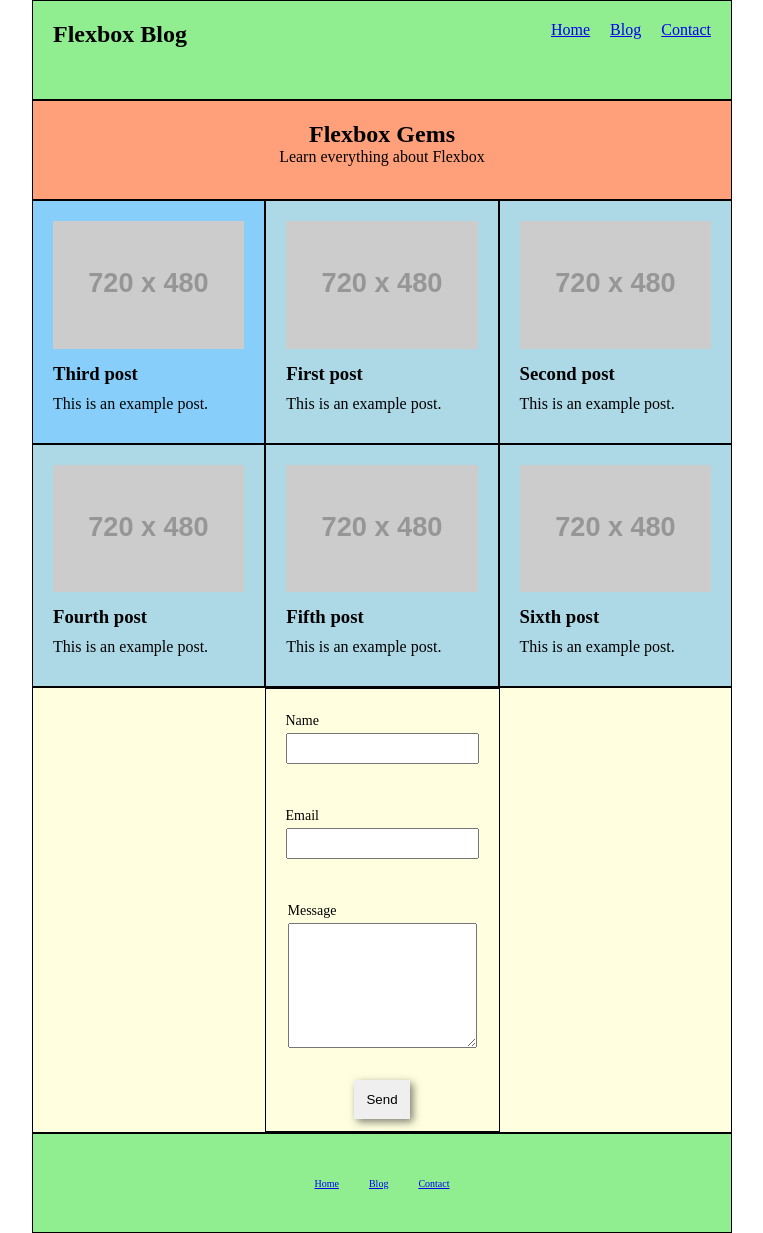
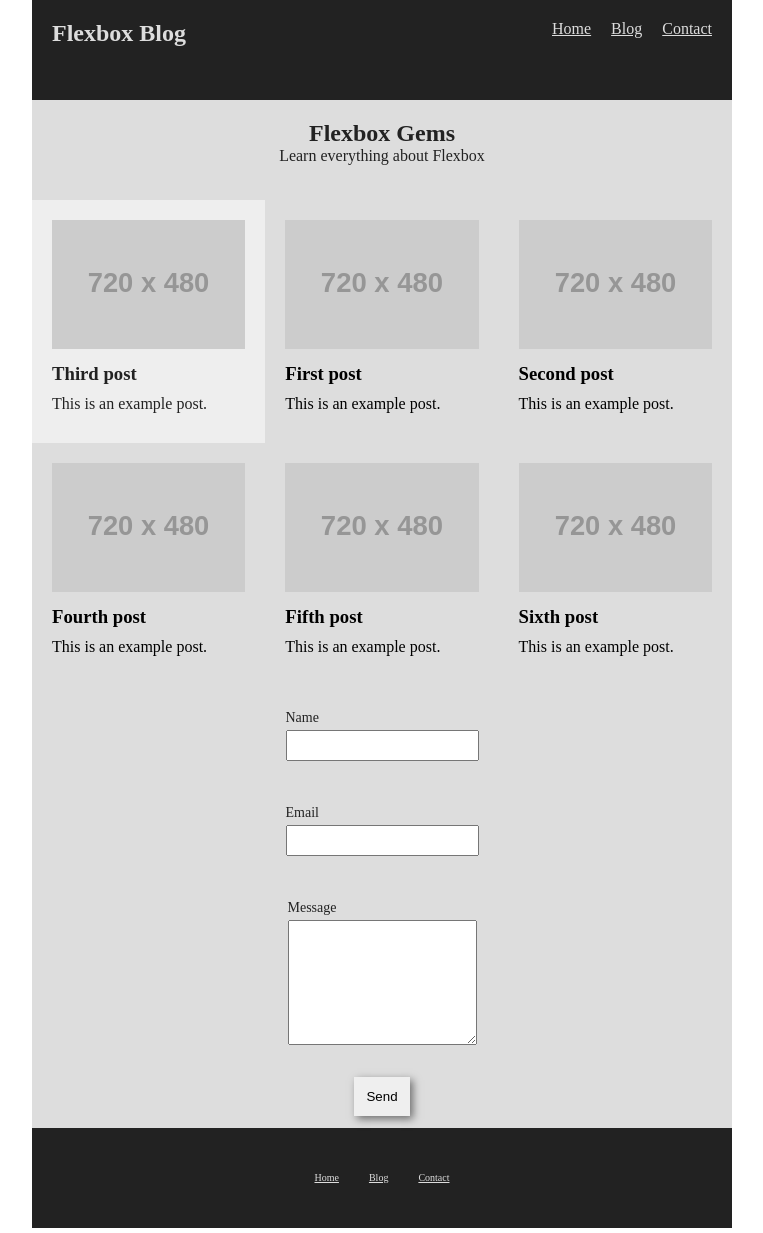
Before and after one commit to jonamarkin/learning-flexbox, a plain HTML site: page 10_final_project/index.html in a window 1280 px wide. Shown: the whole page, without its empty margins (258-1021 px from the left). Drawn offline with Linux system fonts and the light colour scheme; placeholder pictures from the web are drawn by us.

Commit message:
Removed layout indicators

```diff
--- a/10_final_project/style.css
+++ b/10_final_project/style.css
@@ -1,3 +1,9 @@
+:root {
+    --dark-color: #222222;
+    --light-color: #dddddd;
+    --highlight-color: #eeeeee;
+}
+
 * {
     margin: 0;
     padding: 0;
@@ -6,9 +12,9 @@
 
 header,
 footer {
-    background-color: lightgreen;
+    background-color: var(--dark-color);
+    color: var(--light-color);
     min-height: 100px;
-    border: 1px solid black;
 }
 
 header {
@@ -31,28 +37,28 @@ header {
 }
 
 .main-banner {
-    background-color: lightsalmon;
+    background-color: var(--light-color);
+    color: var(--dark-color);
     min-height: 100px;
-    border: 1px solid black;
     text-align: center;
     padding: 20px 0;
 }
 
 .blogposts {
-    background-color: lightblue;
+    background-color: var(--light-color);
     display: flex;
     flex-wrap: wrap;
 }
 
 .blogpost {
     min-height: 100px;
-    border: 1px solid black;
     padding: 20px;
 }
 
 .blogpost.highlighted {
     order: -1;
-    background-color: lightskyblue;
+    background-color: var(--highlight-color);
+    color: var(--dark-color);
 }
 
 .blogpost-thumbnail {
@@ -66,8 +72,11 @@ header {
 
 .contact-form {
     min-height: 100px;
-    background-color: lightyellow;
-    border: 1px solid black;
+    background-color: var(--light-color);
+    color: var(--dark-color);
+    display: flex;
+    flex-direction: column;
+    align-items: center;
 }
 
 
@@ -104,12 +113,6 @@ header {
     height: 125px;
 }
 
-.contact-form {
-    display: flex;
-    flex-direction: column;
-    align-items: center;
-}
-
 .btn-send {
     border: none;
     box-shadow: 3px 3px 8px rgba(0, 0, 0, .5);
@@ -118,6 +121,17 @@ header {
     cursor: pointer;
 }
 
+
+.nav-link,
+.nav-link:visited,
+.nav-link:active,
+.nav-link:hover,
+.footer-link,
+.footer-link:visited,
+.footer-link:active,
+.footer-link:hover {
+    color: var(--light-color);
+}
 
 @media only screen and (min-width:600px) {
     body {
```
